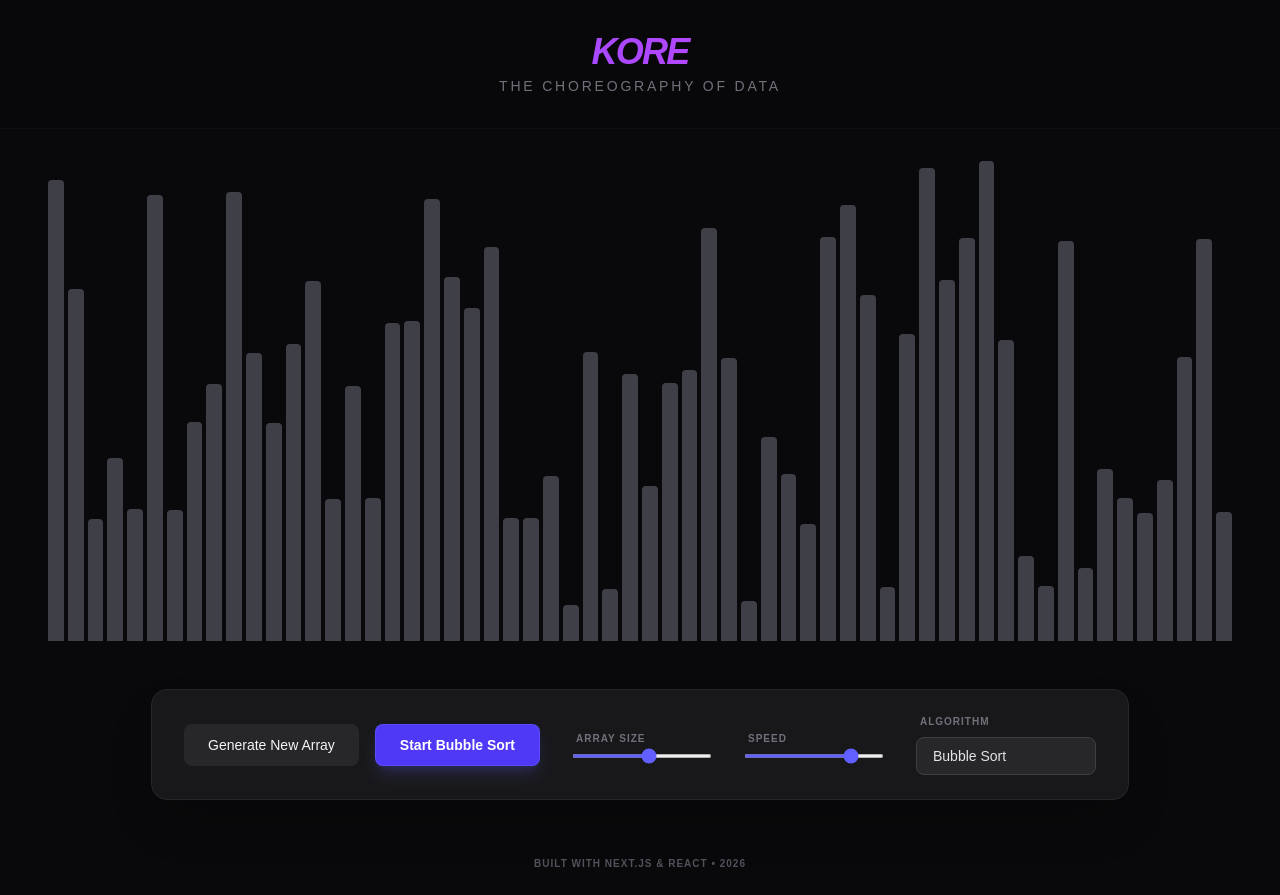
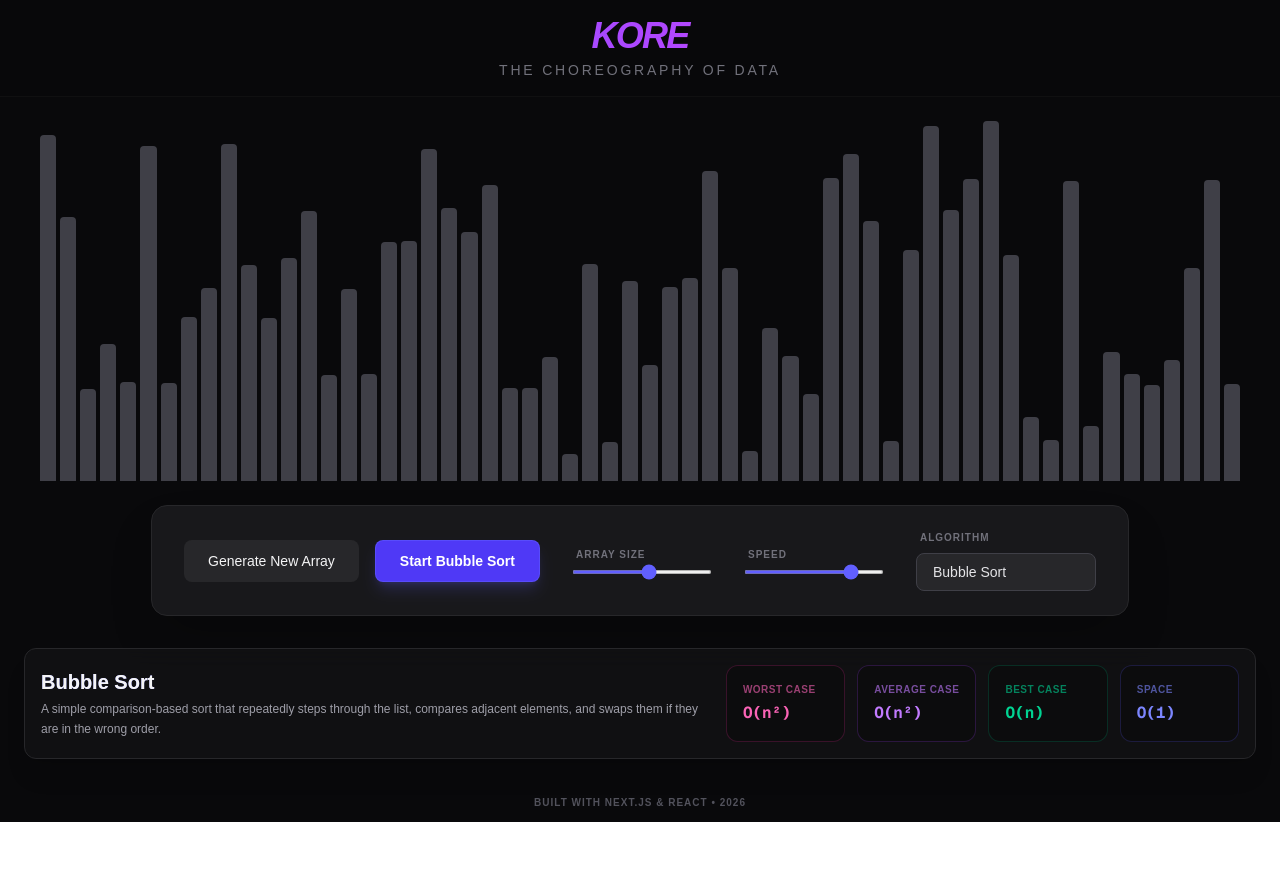
Before and after one commit to ztzrk/kore, a Next.js app: page / in a window 1280 px wide. After the commit the page ends 822 px from the top, so only its background shows below. Built offline with nearby package versions, Linux system fonts and the light colour scheme.

Commit message:
feat: Implement initial sorting algorithm visualizer application with interactive controls and algorithm details.

```diff
--- a/src/app/page.tsx
+++ b/src/app/page.tsx
@@ -18,6 +18,8 @@ import { countingSort } from '@/utils/algorithms/countingSort';
 import { radixSort } from '@/utils/algorithms/radixSort';
 import { bucketSort } from '@/utils/algorithms/bucketSort';
 import { bogoSort } from '@/utils/algorithms/bogoSort';
+import { algorithmsData } from '@/data/algorithms';
+import AlgorithmInfo from '@/components/AlgorithmInfo';
 
 export default function Home() {
   const [size, setSize] = useState(60);
@@ -67,7 +69,7 @@ export default function Home() {
   return (
     <main className="min-h-screen bg-zinc-950 text-zinc-100 flex flex-col items-center selection:bg-indigo-500/30">
       {/* Header */}
-      <header className="w-full py-8 text-center bg-zinc-950/50 border-b border-zinc-900/50 backdrop-blur-sm z-10">
+      <header className="w-full py-4 text-center bg-zinc-950/50 border-b border-zinc-900/50 backdrop-blur-sm z-10">
         <h1 className="text-4xl font-extrabold tracking-tighter bg-gradient-to-r from-indigo-500 via-purple-500 to-pink-500 bg-clip-text text-transparent italic">
           KORE
         </h1>
@@ -77,7 +79,7 @@ export default function Home() {
       </header>
 
       {/* Main Content */}
-      <div className="flex-1 w-full max-w-7xl flex flex-col items-center justify-center gap-12 p-8">
+      <div className="flex-1 w-full max-w-7xl flex flex-col items-center justify-center gap-6 p-6">
         <Visualizer
           array={array}
           comparing={comparing}
@@ -97,10 +99,14 @@ export default function Home() {
           algorithm={algorithm}
           onAlgorithmChange={setAlgorithm}
         />
+
+        {algorithmsData[algorithm] && (
+          <AlgorithmInfo data={algorithmsData[algorithm]} />
+        )}
       </div>
 
       {/* Footer / Info */}
-      <footer className="w-full py-6 text-center text-[10px] text-zinc-600 uppercase tracking-widest font-bold">
+      <footer className="w-full py-3 text-center text-[10px] text-zinc-600 uppercase tracking-widest font-bold">
         Built with Next.js & React &bull; 2026
       </footer>
     </main>
--- /dev/null
+++ b/src/components/AlgorithmInfo.tsx
@@ -0,0 +1,79 @@
+'use client';
+
+import React from 'react';
+import { AlgorithmData } from '@/data/algorithms';
+
+interface AlgorithmInfoProps {
+  data: AlgorithmData;
+}
+
+const AlgorithmInfo: React.FC<AlgorithmInfoProps> = ({ data }) => {
+  return (
+    <div className="mt-2 bg-zinc-900/50 backdrop-blur-md border border-zinc-800 rounded-xl p-4 shadow-xl animate-in fade-in slide-in-from-bottom-2 duration-500">
+      <div className="flex flex-col lg:flex-row lg:items-center lg:justify-between gap-6">
+        <div className="flex-1">
+          <h2 className="text-xl font-bold text-zinc-100 mb-1 bg-clip-text text-transparent bg-gradient-to-r from-indigo-400 to-purple-400">
+            {data.name}
+          </h2>
+          <p className="text-zinc-400 text-xs leading-relaxed max-w-2xl">
+            {data.description}
+          </p>
+        </div>
+
+        <div className="grid grid-cols-2 sm:grid-cols-4 gap-3 min-w-full lg:min-w-[440px]">
+          <ComplexityCard
+            label="Worst Case"
+            value={data.worstCase}
+            why={data.whyWorst}
+            color="border-pink-500/20 text-pink-400 hover:border-pink-500/40"
+          />
+          <ComplexityCard
+            label="Average Case"
+            value={data.averageCase}
+            why={data.whyAverage}
+            color="border-purple-500/20 text-purple-400 hover:border-purple-500/40"
+          />
+          <ComplexityCard
+            label="Best Case"
+            value={data.bestCase}
+            why={data.whyBest}
+            color="border-emerald-500/20 text-emerald-400 hover:border-emerald-500/40"
+          />
+          <ComplexityCard
+            label="Space"
+            value={data.spaceComplexity}
+            why="The extra memory space required by the algorithm relative to the input size."
+            color="border-indigo-500/20 text-indigo-400 hover:border-indigo-500/40"
+          />
+        </div>
+      </div>
+    </div>
+  );
+};
+
+interface ComplexityCardProps {
+  label: string;
+  value: string;
+  why: string;
+  color: string;
+}
+
+const ComplexityCard: React.FC<ComplexityCardProps> = ({ label, value, why, color }) => (
+  <div className={`group relative flex flex-col p-4 rounded-xl border bg-zinc-950/50 transition-all duration-300 ${color}`}>
+    <span className="text-[10px] uppercase tracking-wider font-semibold opacity-60 mb-1">
+      {label}
+    </span>
+    <span className="text-base font-mono font-bold whitespace-nowrap">
+      {value}
+    </span>
+
+    {/* Explanation Overlay on Hover */}
+    <div className="absolute inset-0 opacity-0 group-hover:opacity-100 transition-opacity duration-300 bg-zinc-900 rounded-xl p-3 flex items-center justify-center text-center pointer-events-none border border-current/20">
+      <p className="text-[10px] leading-tight text-zinc-300 font-medium">
+        {why}
+      </p>
+    </div>
+  </div>
+);
+
+export default AlgorithmInfo;
--- a/src/components/Visualizer.tsx
+++ b/src/components/Visualizer.tsx
@@ -18,7 +18,7 @@ const Visualizer: React.FC<VisualizerProps> = ({
   const maxVal = Math.max(...array, 1);
 
   return (
-    <div className="flex items-end justify-center w-full h-[60vh] gap-1 px-4 overflow-hidden">
+    <div className="flex items-end justify-center w-full h-[45vh] gap-1 px-4 overflow-hidden">
       {array.map((value, idx) => {
         let barColor = 'bg-zinc-700'; // Default
 
--- /dev/null
+++ b/src/data/algorithms.ts
@@ -0,0 +1,157 @@
+export interface AlgorithmData {
+  name: string;
+  description: string;
+  worstCase: string;
+  whyWorst: string;
+  averageCase: string;
+  whyAverage: string;
+  bestCase: string;
+  whyBest: string;
+  spaceComplexity: string;
+}
+
+export const algorithmsData: Record<string, AlgorithmData> = {
+  'Bubble Sort': {
+    name: 'Bubble Sort',
+    description: 'A simple comparison-based sort that repeatedly steps through the list, compares adjacent elements, and swaps them if they are in the wrong order.',
+    worstCase: 'O(n²)',
+    whyWorst: 'Array is in reverse order; every element must be swapped at every step.',
+    averageCase: 'O(n²)',
+    whyAverage: 'On average, half of the elements will be out of order requiring nested loop passes.',
+    bestCase: 'O(n)',
+    whyBest: 'Array is already sorted; only one pass is needed to confirm.',
+    spaceComplexity: 'O(1)',
+  },
+  'Selection Sort': {
+    name: 'Selection Sort',
+    description: 'Repeatedly finds the minimum element from the unsorted part and moves it to the beginning.',
+    worstCase: 'O(n²)',
+    whyWorst: 'Nested loops always run to completion regardless of array order.',
+    averageCase: 'O(n²)',
+    whyAverage: 'Always performs (n*(n-1))/2 comparisons.',
+    bestCase: 'O(n²)',
+    whyBest: 'Even if sorted, it must scan the unsorted part to confirm the minimum.',
+    spaceComplexity: 'O(1)',
+  },
+  'Insertion Sort': {
+    name: 'Insertion Sort',
+    description: 'Builds the sorted array one item at a time by inserting each new element into its correct position.',
+    worstCase: 'O(n²)',
+    whyWorst: 'Array is reversed; each new element must be compared and moved to the very front.',
+    averageCase: 'O(n²)',
+    whyAverage: 'Each element is compared with half of the sorted elements on average.',
+    bestCase: 'O(n)',
+    whyBest: 'Array is already sorted; each element is compared once and stays put.',
+    spaceComplexity: 'O(1)',
+  },
+  'Quick Sort': {
+    name: 'Quick Sort',
+    description: 'A divide-and-conquer algorithm that partitions the array around a pivot.',
+    worstCase: 'O(n²)',
+    whyWorst: 'Pivot is always the smallest or largest element, leading to highly unbalanced partitions.',
+    averageCase: 'O(n log n)',
+    whyAverage: 'Pivot usually divides the array into reasonably balanced sub-problems.',
+    bestCase: 'O(n log n)',
+    whyBest: 'Pivot consistently divides the array into two equal halves.',
+    spaceComplexity: 'O(log n)',
+  },
+  'Merge Sort': {
+    name: 'Merge Sort',
+    description: 'Divides the array into halves, sorts them recursively, and merges them back together.',
+    worstCase: 'O(n log n)',
+    whyWorst: 'Always divides and merges regardless of initial order.',
+    averageCase: 'O(n log n)',
+    whyAverage: 'Consistent performance due to its structured divide-and-conquer approach.',
+    bestCase: 'O(n log n)',
+    whyBest: 'Structure remains the same even for sorted arrays.',
+    spaceComplexity: 'O(n)',
+  },
+  'Heap Sort': {
+    name: 'Heap Sort',
+    description: 'Uses a binary heap data structure to repeatedly extract the maximum element.',
+    worstCase: 'O(n log n)',
+    whyWorst: 'Height of the heap is log n and we perform n extractions.',
+    averageCase: 'O(n log n)',
+    whyAverage: 'Heap operations (insert/extract) consistently take logarithmic time.',
+    bestCase: 'O(n log n)',
+    whyBest: 'Even if sorted, heap building and extraction take logarithmic time per element.',
+    spaceComplexity: 'O(1)',
+  },
+  'Shell Sort': {
+    name: 'Shell Sort',
+    description: 'An optimized insertion sort that allows exchanges of far-apart elements.',
+    worstCase: 'O(n²)',
+    whyWorst: 'Worst-case depends on the gap sequence used.',
+    averageCase: 'O(n log n)',
+    whyAverage: 'Gaps allow elements to move faster towards their final positions.',
+    bestCase: 'O(n log n)',
+    whyBest: 'Small gaps on a nearly sorted array require very few operations.',
+    spaceComplexity: 'O(1)',
+  },
+  'Cocktail Shaker Sort': {
+    name: 'Cocktail Shaker Sort',
+    description: 'A bidirectional bubble sort that sorts in both directions each pass.',
+    worstCase: 'O(n²)',
+    whyWorst: 'Similar to bubble sort, requires O(n²) comparisons for reversed arrays.',
+    averageCase: 'O(n²)',
+    whyAverage: 'Nested loops still dominate the performance for random data.',
+    bestCase: 'O(n)',
+    whyBest: 'Array is sorted; one double-pass confirms it.',
+    spaceComplexity: 'O(1)',
+  },
+  'Comb Sort': {
+    name: 'Comb Sort',
+    description: 'Improves on bubble sort by using a shrinking gap between compared elements.',
+    worstCase: 'O(n²)',
+    whyWorst: 'In specific configurations, it can degrade to bubble sort performance.',
+    averageCase: 'O(n²)',
+    whyAverage: 'The constant shrink factor usually leads to better-than-bubble performance but stays quadratic.',
+    bestCase: 'O(n log n)',
+    whyBest: 'Gaps allow elements to move quickly for mostly sorted data.',
+    spaceComplexity: 'O(1)',
+  },
+  'Counting Sort': {
+    name: 'Counting Sort',
+    description: 'Counts occurrences of each value to determine positions directly.',
+    worstCase: 'O(n + k)',
+    whyWorst: 'Must iterate over the input (n) and the count array (k) once.',
+    averageCase: 'O(n + k)',
+    whyAverage: 'No comparisons are made; complexity is strictly based on data size and range.',
+    bestCase: 'O(n + k)',
+    whyBest: 'Performance is independent of the order of elements.',
+    spaceComplexity: 'O(k)',
+  },
+  'Radix Sort': {
+    name: 'Radix Sort',
+    description: 'Sorts digits sequentially from least significant to most significant.',
+    worstCase: 'O(nk)',
+    whyWorst: 'Performs d passes (number of digits) over all n elements.',
+    averageCase: 'O(nk)',
+    whyAverage: 'Consistent behavior for a fixed number of digits.',
+    bestCase: 'O(nk)',
+    whyBest: 'The number of passes is determined by the largest number, not the order.',
+    spaceComplexity: 'O(n + k)',
+  },
+  'Bucket Sort': {
+    name: 'Bucket Sort',
+    description: 'Distributes elements into buckets and sorts them individually.',
+    worstCase: 'O(n²)',
+    whyWorst: 'All elements fall into a single bucket, making it as slow as the internal sort (Insertion).',
+    averageCase: 'O(n + k)',
+    whyAverage: 'Elements are uniformly distributed across buckets.',
+    bestCase: 'O(n + k)',
+    whyBest: 'Perfect distribution with minimal sorting needed within buckets.',
+    spaceComplexity: 'O(n)',
+  },
+  'Bogo Sort': {
+    name: 'Bogo Sort',
+    description: 'Randomly shuffles the array until it happens to be sorted.',
+    worstCase: 'O(∞)',
+    whyWorst: 'Statistically, it could potentially never finish.',
+    averageCase: 'O(n!)',
+    whyAverage: 'There are n! possible permutations to check.',
+    bestCase: 'O(n)',
+    whyBest: 'Array is already sorted; only one check pass is needed.',
+    spaceComplexity: 'O(1)',
+  },
+};
```
